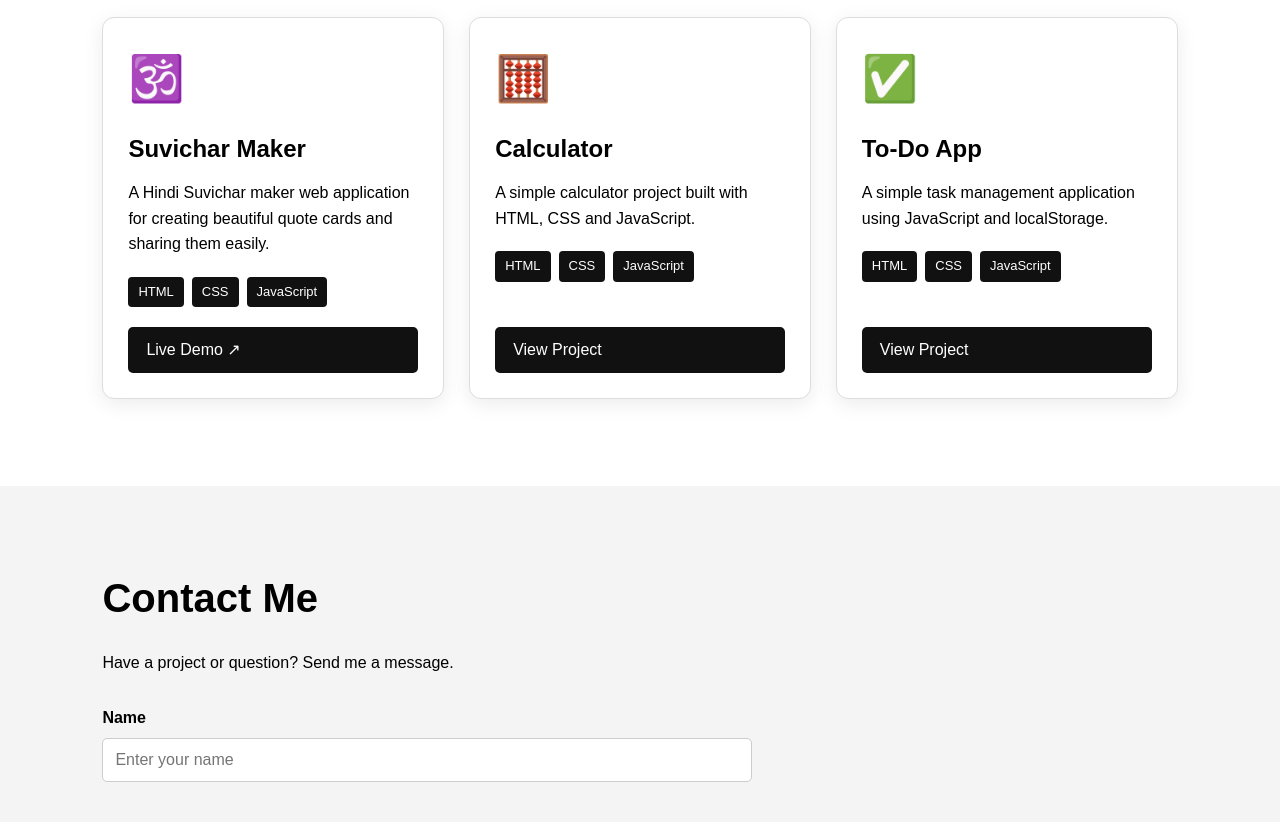
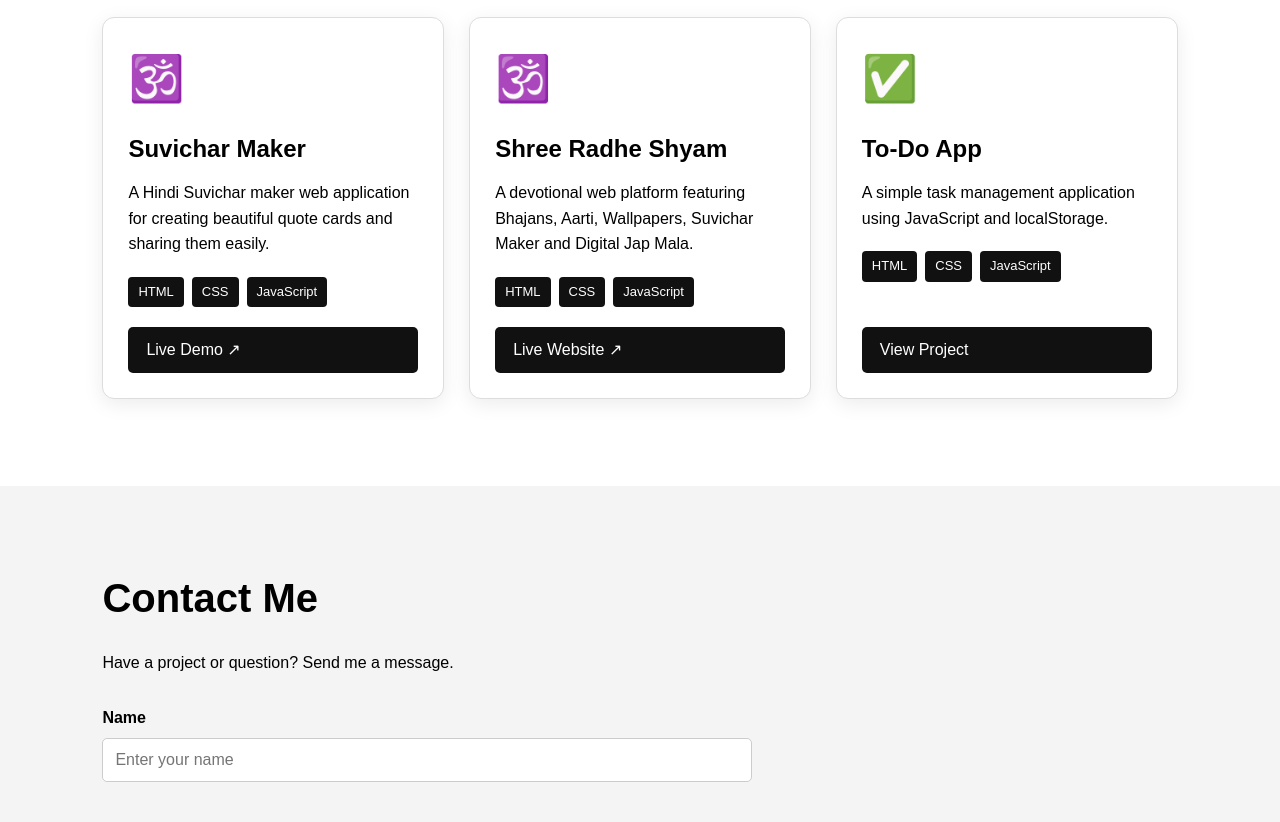
Before and after one commit to cscahulana-lab/sunil-portfolio, a website: page index.html in a window 1280 px wide. Shown: the part 2229-3051 px from the top of the page. Drawn offline with Linux system fonts and the light colour scheme.

Commit message:
Add Shree Radhe Shyam project

```diff
--- a/index.html
+++ b/index.html
@@ -173,14 +173,15 @@
         <div class="project-card">
 
     <div class="project-icon">
-                🧮
+        🕉️
     </div>
 
-            <h3>Calculator</h3>
+    <h3>Shree Radhe Shyam</h3>
 
     <p>
-                A simple calculator project built with
-                HTML, CSS and JavaScript.
+        A devotional web platform featuring
+        Bhajans, Aarti, Wallpapers, Suvichar Maker
+        and Digital Jap Mala.
     </p>
 
     <div class="project-tech">
@@ -189,12 +190,16 @@
         <span>JavaScript</span>
     </div>
 
-            <a href="#" class="project-btn">
-                View Project
+    <a
+        href="https://skbanilchopra.github.io/shree-radhe-shyam/"
+        target="_blank"
+        rel="noopener noreferrer"
+        class="project-btn"
+    >
+        Live Website ↗
     </a>
 
 </div>
-
 
         <!-- Project 3 -->
         <div class="project-card">
```
Lines whose indentation alone changed are shown as unchanged.
